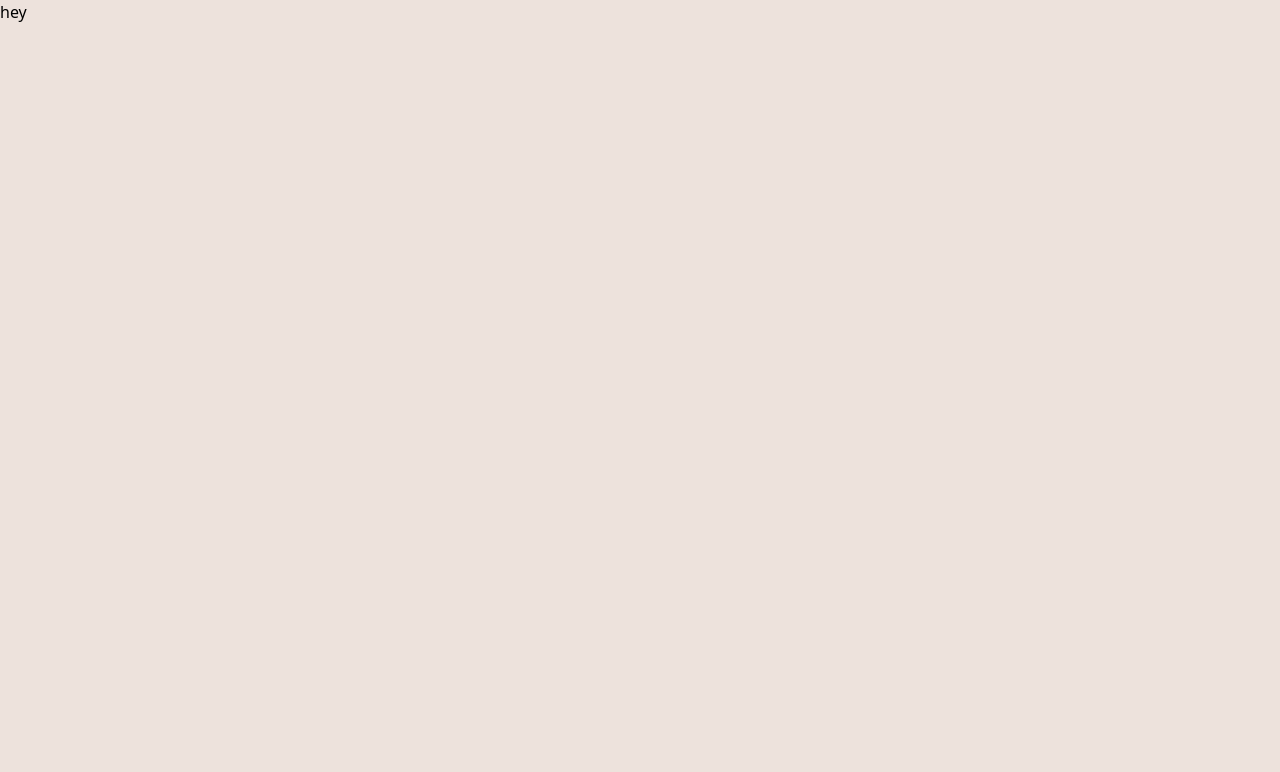
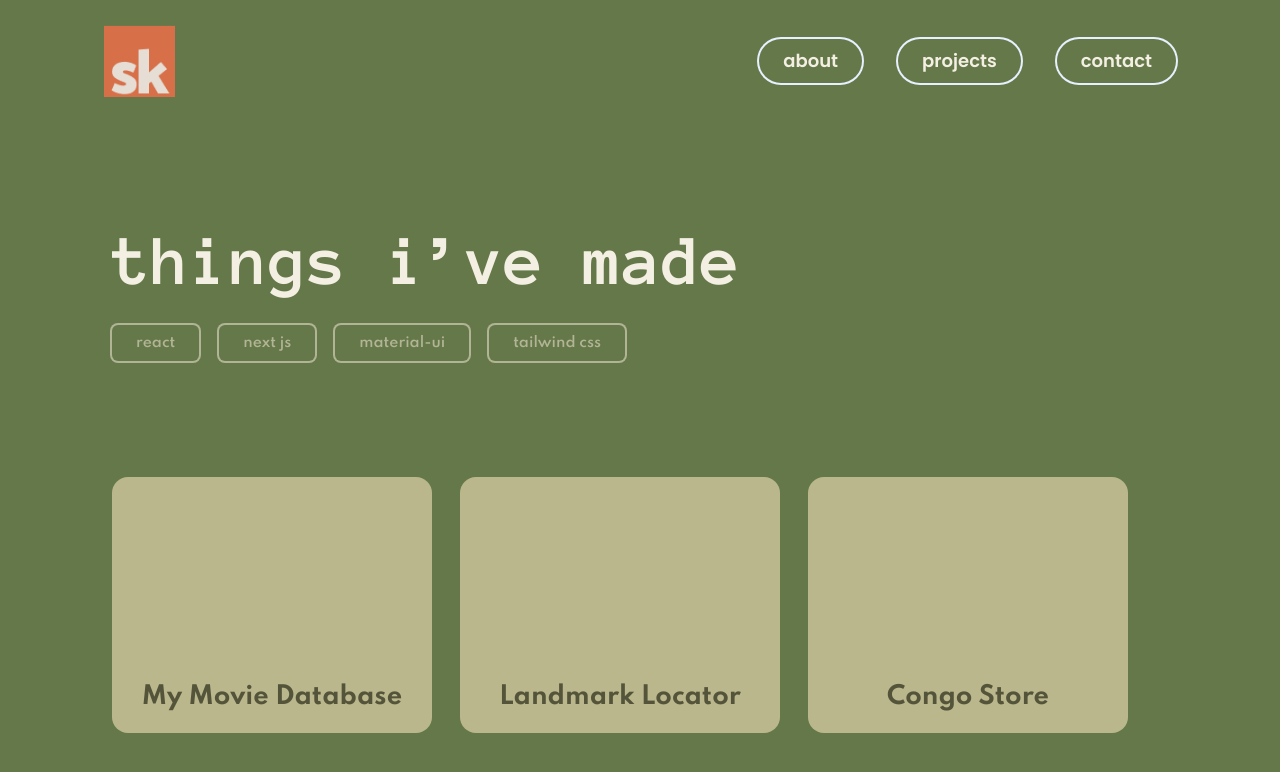
Before and after one commit to starbvuks/portfolio, a Next.js app: page /projects in a window 1280 px wide. Shown: the top 772 px of the page. Built offline with nearby package versions, Linux system fonts and the light colour scheme.

Commit message:
projects page

```diff
--- a/components/Home.jsx
+++ b/components/Home.jsx
@@ -3,7 +3,7 @@ import React from "react";
 const Home = () => {
   return (
     <div class="h-full bg-backLight">
-      <div class="flex flex-col text-center items-center p-4 py-80 sm:py-32 2xl:py-72 ">
+      <div class="flex flex-col text-center items-center p-4 py-72 sm:py-32 lg:py-44 2xl:py-72 ">
         <div class="flex flex-col">
           <span class="text-3xl sm:text-4xl md:text-6xl lg:text-7xl leading-snug sm:leading-tight py-3 md:py-10 font-spartan font-bold tracking-tight text-mainRed">
             I'm Sarvag Kalari
--- /dev/null
+++ b/components/Navbar/NavbarPortf.jsx
@@ -0,0 +1,41 @@
+import React from "react";
+import Link from "next/link";
+import { useRouter } from "next/router";
+
+const Navbar = () => {
+  const router = useRouter();
+  const btns = [{ name: "about" }, { name: "projects" }, { name: "contact" }];
+
+  const handleClick = (e) => {
+    return router.push(`/${e}`);
+  };
+
+  return (
+    <div class="p-4 px-6 pt-6 md:mx-20 flex items-center justify-between">
+      <div>
+        <Link href="/" passHref={true}>
+          <a>
+            <img
+              src="/sk-logo-portfolio.png"
+              alt="logo"
+              class="pr-3 w-7/12 md:w-11/12"
+            />
+          </a>
+        </Link>
+      </div>
+      <div class="flex gap-3 sm:gap-4 md:gap-9 font-poppins text-sm sm:text-md md:text-lg text-portfLight">
+        {btns.map((data, index) => (
+          <button
+            key={index}
+            onClick={() => handleClick(`${data.name}`)}
+            class="px-2 sm:px-6 py-2 ring-2 font-semibold ring-aboutLight rounded-full"
+          >
+            {data.name}
+          </button>
+        ))}
+      </div>
+    </div>
+  );
+};
+
+export default Navbar;
--- a/components/Stack.jsx
+++ b/components/Stack.jsx
@@ -27,11 +27,11 @@ const Stack = () => {
   ];
 
   return (
-    <div class="flex flex-col lg:flex-row w-full sm:gap-12 items-center sm:justify-center  px-0 sm:px-20 sm:pt-12">
+    <div class="flex flex-col lg:flex-row w-full sm:gap-12 items-center sm:justify-center px-0 sm:px-20 sm:pt-12">
       <span class="font-spartan font-bold text-aboutLight text-2xl text-center mb-7 rounded-2xl block sm:hidden">
         Stack
       </span>
-      <div class="bg-aboutBlue2 h-full w-3/4 sm:w-1/2 rounded-2xl">
+      <div class="bg-aboutBlue2 h-full w-3/4 sm:w-1/2 rounded-2xl lg:mx-3">
         <div class="flex items-center py-6 px-12 gap-3 shadow-md">
           <div class="w-9 h-9">
             <Icon
@@ -51,7 +51,7 @@ const Stack = () => {
           ))}
         </ul>
       </div>
-      <div class="mt-10 sm:mt-0 bg-aboutBlue2 h-full w-3/4 sm:w-1/2 rounded-2xl">
+      <div class="mt-10 sm:mt-0 bg-aboutBlue2 h-full w-3/4 sm:w-1/2 rounded-2xl lg:mx-3">
         <div class="flex items-center py-6 px-12 gap-3 shadow-md">
           <div class="w-9 h-9">
             <Icon icon="bi:tools" color="#4ebfab" width="full" height="full" />
--- a/pages/projects.jsx
+++ b/pages/projects.jsx
@@ -1,9 +1,40 @@
 import React from "react";
+import Navbar from "../components/Navbar/NavbarPortf";
 
 const projects = () => {
+  const langs = ["react", "next js", "material-ui", "tailwind css"];
+  const projects = ["My Movie Database", "Landmark Locator", "Congo Store"];
+
   return (
-    <div>
-      <span>hey</span>
+    <div class="h-full bg-portfGreen pb-10 2xl:pb-44 overflow-hidden">
+      <Navbar />
+      <div class="mt-28 mx-6 sm:mx-28">
+        <span class="font-anon text-portfLight text-4xl sm:text-7xl">
+          things i’ve made
+        </span>
+        <div class="flex text-portfBtnLight gap-5 font-spartan text-sm sm:text-md mt-7">
+          {langs.map((data, index) => (
+            <button
+              key={index}
+              class="px-2 sm:px-6 py-2 ring-2 font-semibold ring-portfBtnLight rounded-md transform hover:scale-110 transition duration-500"
+            >
+              {data}
+            </button>
+          ))}
+        </div>
+      </div>
+      <div class="w-full flex flex-col flex-wrap sm:flex-row items-center my-20 sm:mx-28 gap-7">
+        {projects.map((data, index) => (
+          <div
+            key={index}
+            class="flex bg-portfLightGreen items-end justify-center rounded-2xl mt-9 p-5 h-64 w-11/12 sm:w-1/4"
+          >
+            <span class="text-center font-spartan font-bold text-2xl text-portfDark">
+              {data}
+            </span>
+          </div>
+        ))}
+      </div>
     </div>
   );
 };
--- a/tailwind.config.js
+++ b/tailwind.config.js
@@ -4,12 +4,15 @@ module.exports = {
   theme: {
     extend: {
       backgroundColor: (theme) => ({
+        mainRed: "#AB3B61",
         backLight: "#EDE2DC",
         secondLight: "#F6EEE9",
         aboutBlue: "#152238",
         aboutBlue2: "#192945",
         aboutTurq: "#4EBFAB",
-        mainRed: "#AB3B61",
+        portfGreen: "#657849",
+        portfLightGreen: "#BAB78C",
+
       }),
       textColor: {
         mainRed: "#AB3B61",
@@ -19,6 +22,9 @@ module.exports = {
         aboutGray: "#8892B0",
         aboutSky: "#6AAEF3",
         aboutTurq: "#4EBFAB",
+        portfLight: "#F3EFE3",
+        portfDark: "#54543A",
+        portfBtnLight: "#B1B495"
       },
       stroke: {
         current: "currentColor",
@@ -35,6 +41,7 @@ module.exports = {
       ringColor: {
         mainRed: "#AB3B61",
         aboutLight: "#E8F0FF",
+        portfBtnLight: "#B1B495"
       },
       fill: {
         backLight: "#EDE2DC",
```
Also changed, not shown: public/sk-logo-portfolio.png (added).
